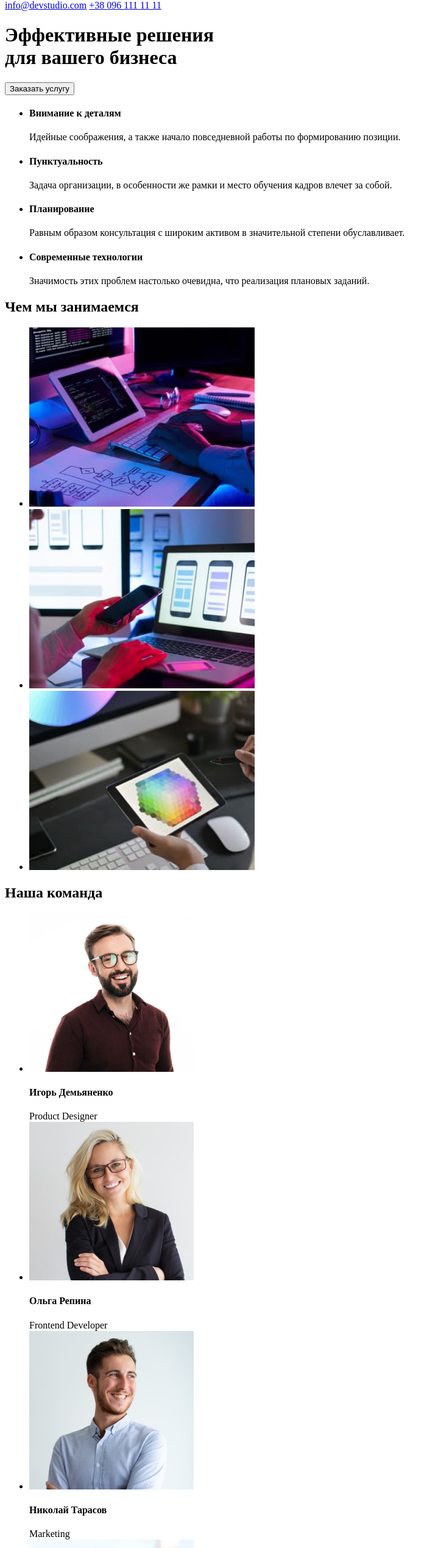
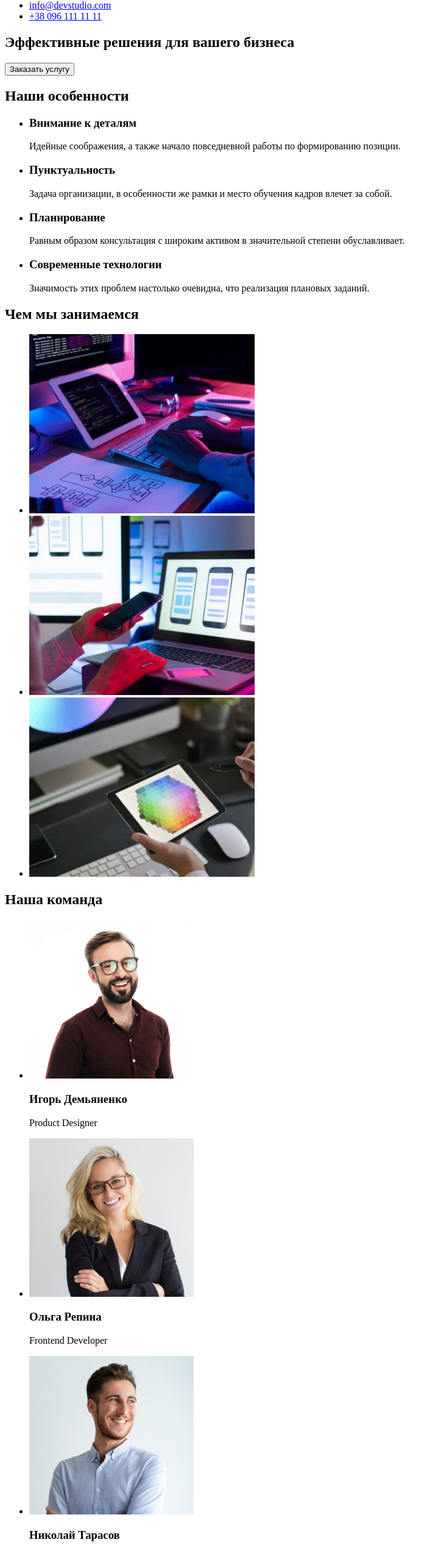
Before and after one commit to dmkarelia31/goit-markup-hw-01, a plain HTML site: page index.html in a window 1280 px wide. Shown: the part 112-2651 px from the top of the page at 61% size, without its empty margins (0-719 px from the left). Drawn offline with Linux system fonts and the light colour scheme.

Commit message:
Update index.html
доработки после замечаний

```diff
--- a/index.html
+++ b/index.html
@@ -7,11 +7,10 @@
     <title>Студия</title>
 </head>
 <body>
+
+<!-- Шапка: логотип, меню, контакты -->
 <header>
-<!-- Шапка: логотип, меню, контакты -->
 <a href="/index.html">WebStudio</a>
-    <section>
-        <h4 hidden>Логотип компании.Навигация по сайту.</h4>
     <nav>
         <ul>
             <li><a href="">Студия</a> </li>
@@ -20,32 +19,37 @@
         </ul>
     </nav>
 
-        <a href="mailto:info@devstudio.com">info@devstudio.com</a>
-        <a href="tel:+380961111111">+38 096 111 11 11</a>
-    </section>
+        <ul>
+            <li><a href="mailto:info@devstudio.com">info@devstudio.com</a></li>
+            <li><a href="tel:+380961111111">+38 096 111 11 11</a></li>
+        </ul>
 </header>
 
 <!-- Главная секция -->
 <main>
-    <h1>Эффективные решения <br> для вашего бизнеса</h1>
+    <section>
+        <h1>Эффективные решения для вашего бизнеса</h1>
         <button type="button">Заказать услугу</button>
+    </section>
+
 <!--Преимущества работы с нами-->
 <section>
+    <h2>Наши особенности</h2>
     <ul>
         <li>
-            <h4>Внимание к деталям</h4>
+            <h3>Внимание к деталям</h3>
             <p>Идейные соображения, а также начало повседневной работы по формированию позиции.</p>
         </li>
         <li>
-            <h4>Пунктуальность</h4>
+            <h3>Пунктуальность</h3>
             <p>Задача организации, в особенности же рамки и место обучения кадров влечет за собой.</p>
         </li>
         <li>
-            <h4>Планирование</h4>
+            <h3>Планирование</h3>
             <p>Равным образом консультация с широким активом в значительной степени обуславливает.</p>
         </li>
         <li>
-            <h4>Современные технологии</h4>
+            <h3>Современные технологии</h3>
             <p>Значимость этих проблем настолько очевидна, что реализация плановых заданий.</p>
         </li>
     </ul>
@@ -73,23 +77,23 @@
     <ul>
         <li>
             <img src="./images/person1.jpg" alt="Фото сотрудника 1" width="270">
-            <h4>Игорь Демьяненко</h4>
-            <span lang="en">Product Designer</span>
+            <h3>Игорь Демьяненко</h3>
+            <p lang="en">Product Designer</p>
         </li>
         <li>
             <img src="./images/person2.jpg" alt="Фото сотрудника 2" width="270">
-            <h4>Ольга Репина</h4>
-            <span lang="en">Frontend Developer</span>
+            <h3>Ольга Репина</h3>
+            <p lang="en">Frontend Developer</p>
         </li>
         <li>
             <img src="./images/person3.jpg" alt="Фото сотрудника 3" width="270">
-            <h4>Николай Тарасов</h4>
-            <span lang="en">Marketing</span>
+            <h3>Николай Тарасов</h3>
+            <p lang="en">Marketing</p>
         </li>
         <li>
             <img src="./images/person4.jpg" alt="Фото сотрудника 4" width="270">
-            <h4>Михаил Ермаков</h4>
-            <span lang="en">UI Designer</span>
+            <h3>Михаил Ермаков</h3>
+            <p lang="en">UI Designer</p>
         </li>
     </ul>
 </section>
@@ -97,7 +101,6 @@
 
 <!-- Footer -->
 <section>
-    <h4 hidden>Контакты</h4>
     <a href="/index.html">WebStudio</a>
 
     <address>
```
Lines whose indentation alone changed are shown as unchanged.
